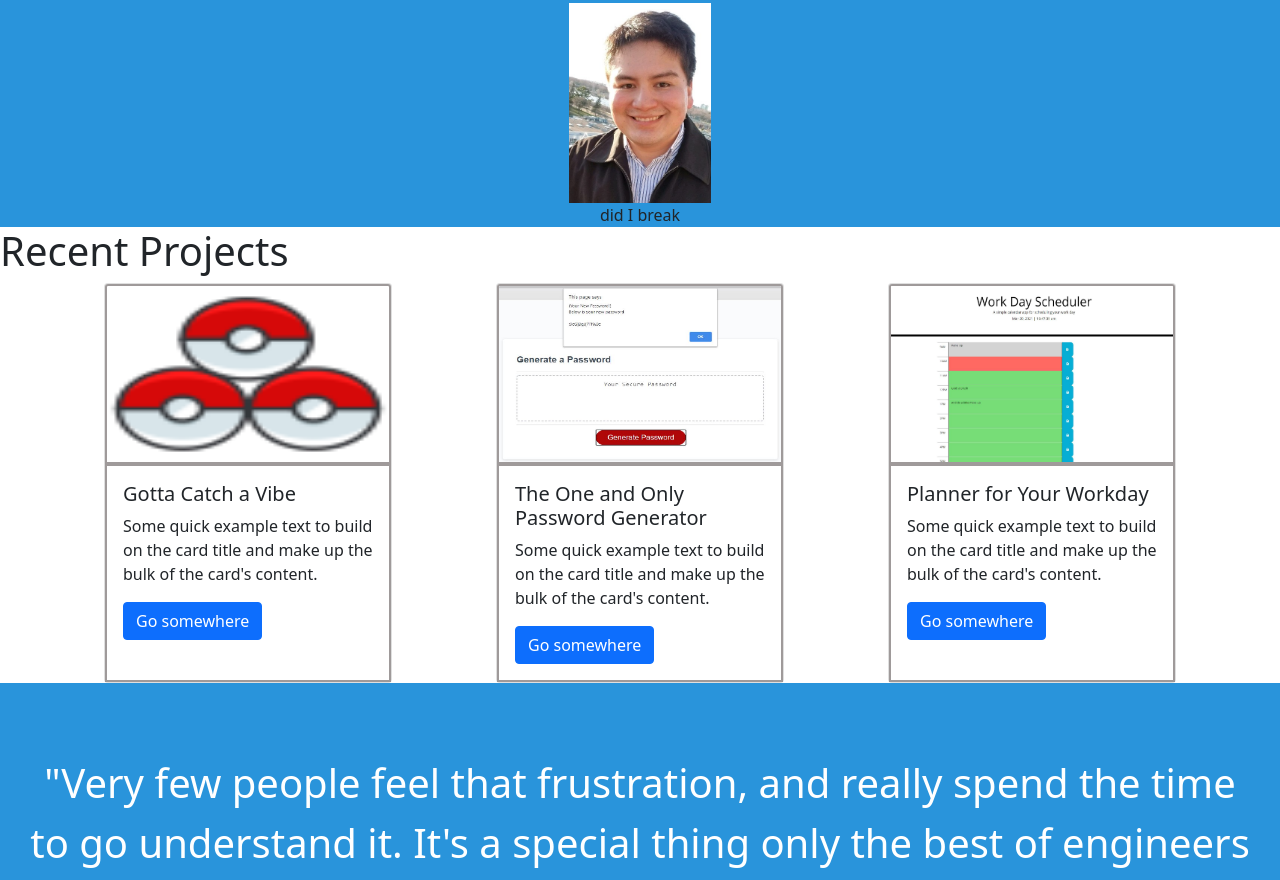
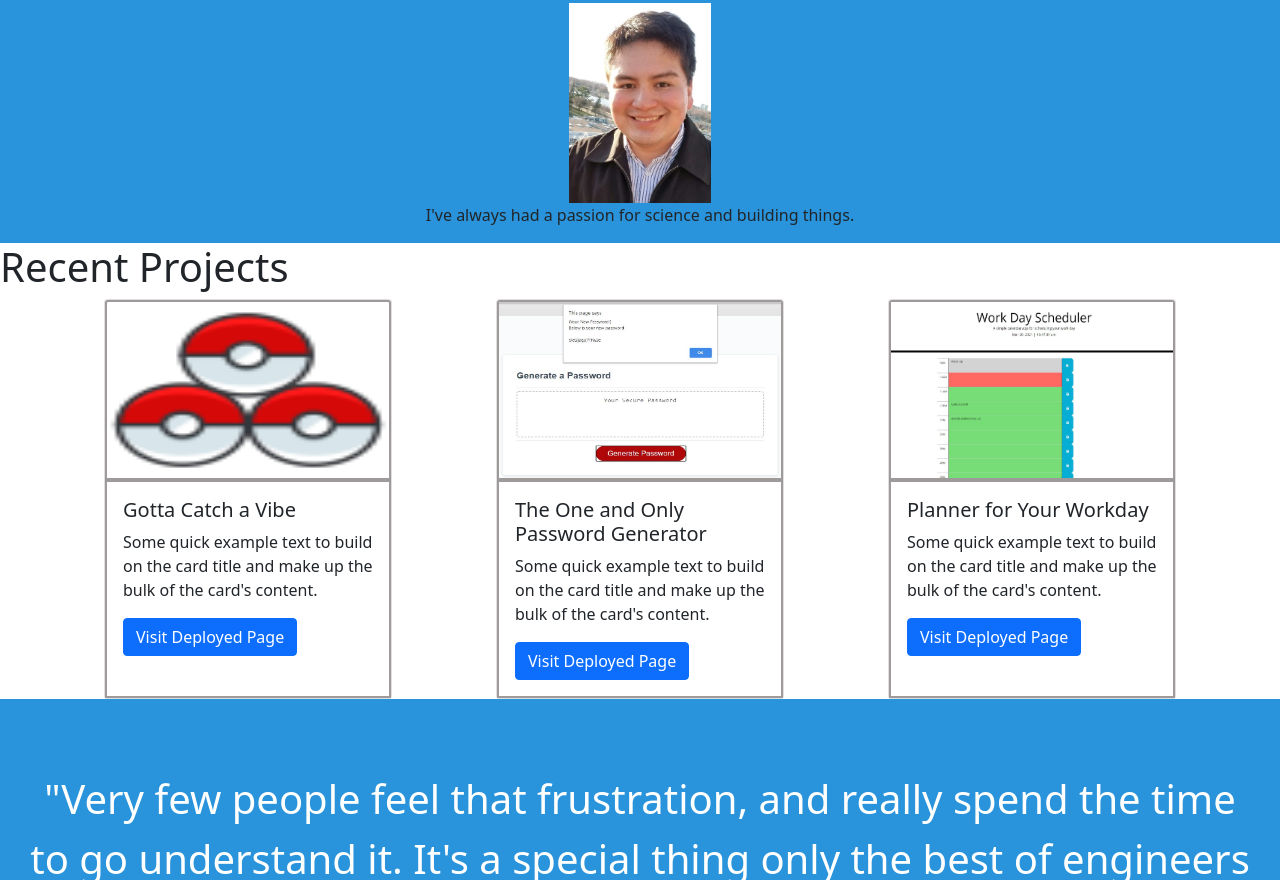
Before and after one commit to Jasonrosasramirez/Portfolio-JasonRosasRamirez, a plain HTML site: page index.html in a window 1280 px wide. Shown: the part 535-1415 px from the top of the page. Drawn offline with nearby package versions, Linux system fonts and the light colour scheme.

Commit message:
links to deployed pages now work

```diff
--- a/Develop/style.css
+++ b/Develop/style.css
@@ -33,7 +33,6 @@
     margin-left: auto;
     margin-right: auto;
     text-align: center;
-
     font-size: 80px;
 }
 
--- a/index.html
+++ b/index.html
@@ -72,7 +72,7 @@
                     <div class="w-100"></div>
 
                     <div class="centerMe">
-                        did I break
+                        <p>I've always had a passion for science and building things.</p>
                     </div>
 
                 </div>
@@ -92,7 +92,7 @@
                     <div class="card-body">
                       <h5 class="card-title">Gotta Catch a Vibe</h5>
                       <p class="card-text">Some quick example text to build on the card title and make up the bulk of the card's content.</p>
-                      <a href="#" class="btn btn-primary">Go somewhere</a>
+                      <a href="https://jasonrosasramirez.github.io/Gotta-Catch-A-Vibe/" target="_blank" class="btn btn-primary">Visit Deployed Page</a>
                     </div>
                 </div>
 
@@ -101,7 +101,7 @@
                     <div class="card-body">
                       <h5 class="card-title">The One and Only Password Generator</h5>
                       <p class="card-text">Some quick example text to build on the card title and make up the bulk of the card's content.</p>
-                      <a href="#" class="btn btn-primary">Go somewhere</a>
+                      <a href="https://jasonrosasramirez.github.io/03-The-One-and-Only-Password-Generator/" target="_blank" class="btn btn-primary">Visit Deployed Page</a>
                     </div>
                 </div>
 
@@ -110,7 +110,7 @@
                     <div class="card-body">
                       <h5 class="card-title">Planner for Your Workday</h5>
                       <p class="card-text">Some quick example text to build on the card title and make up the bulk of the card's content.</p>
-                      <a href="#" class="btn btn-primary">Go somewhere</a>
+                      <a href="https://jasonrosasramirez.github.io/05-Planner-for-Your-Work-Day/" target="_blank" class="btn btn-primary">Visit Deployed Page</a>
                     </div>
                 </div>
 
```
